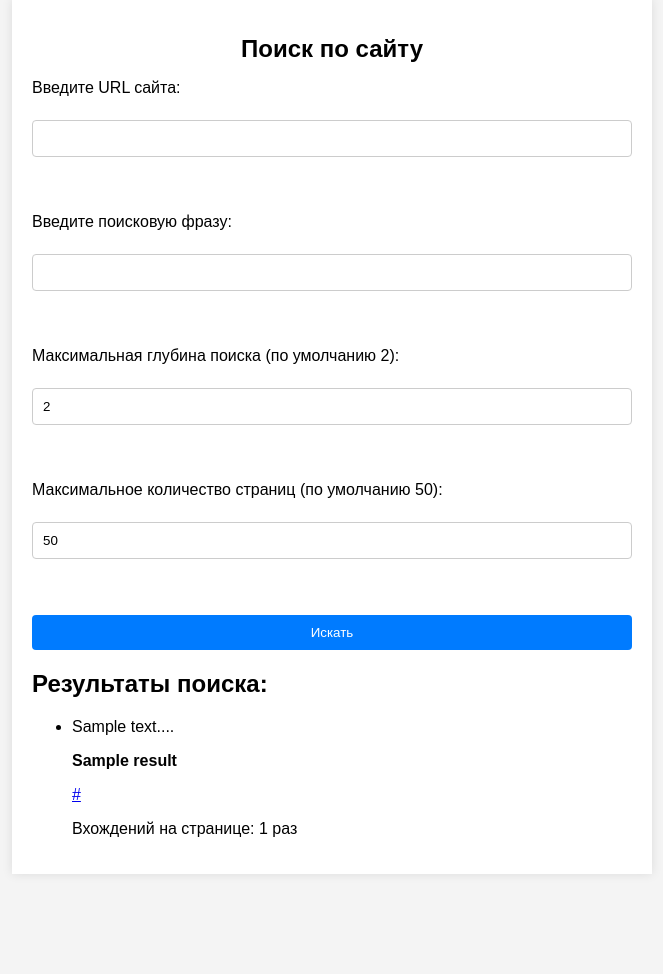
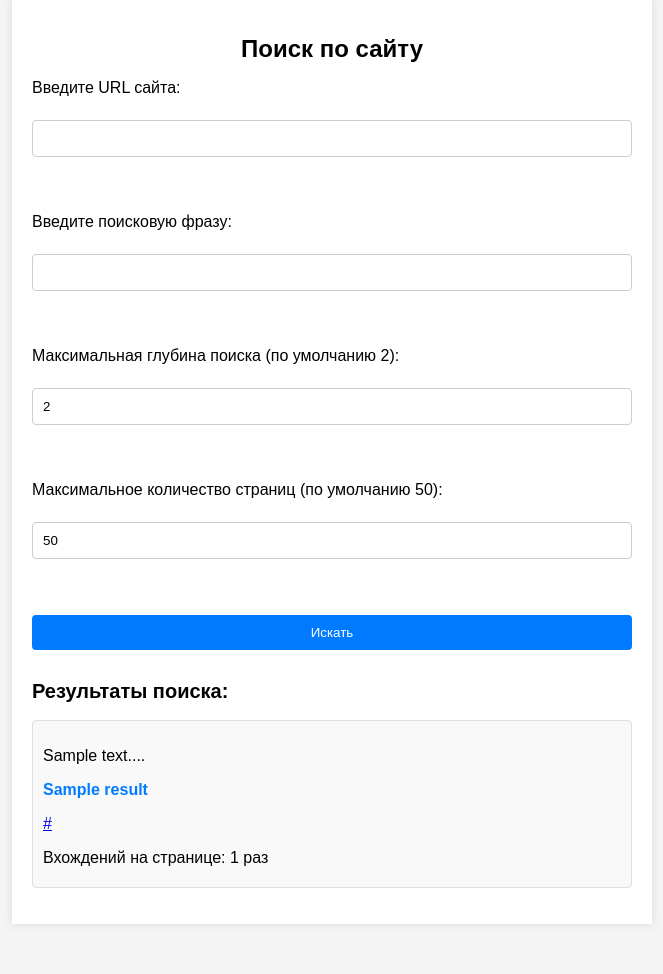
Before and after one commit to Azerus96/gptpoiskovik, a Flask app: template templates/index.html in a window 1280 px wide. Shown: the part 51-1025 px from the top of the page, without its empty margins (308-971 px from the left). Before the commit the page ends 888 px from the top, so only its background shows below. Run offline with Flask 3, Linux system fonts and the light colour scheme; the template is opened without the code that fills it: most values are stand-ins (such as "Sample title", 1, 10 or a date in 2020).

Commit message:
Update style.css

```diff
--- a/static/style.css
+++ b/static/style.css
@@ -16,6 +16,11 @@ body {
 h1 {
     text-align: center;
     font-size: 24px;
+}
+
+h2 {
+    margin-top: 30px;
+    font-size: 20px;
 }
 
 form {
@@ -47,3 +52,30 @@ input[type="submit"] {
 input[type="submit"]:hover {
     background-color: #0056b3;
 }
+
+ul {
+    list-style-type: none; /* Удаляем маркеры списка */
+    padding: 0;
+}
+
+li {
+    margin-bottom: 15px;
+    padding: 10px;
+    border: 1px solid #e0e0e0;
+    border-radius: 4px;
+    background-color: #f9f9f9; /* Светлый фон для элементов списка */
+}
+
+strong {
+    color: #007bff; /* Цвет для заголовка результата */
+}
+
+p {
+    margin-bottom: 10px; /* Отступы для абзацев */
+}
+
+@media (max-width: 600px) {
+    .container {
+        width: 90%; /* Адаптивная ширина для мобильных устройств */
+    }
+}
```
